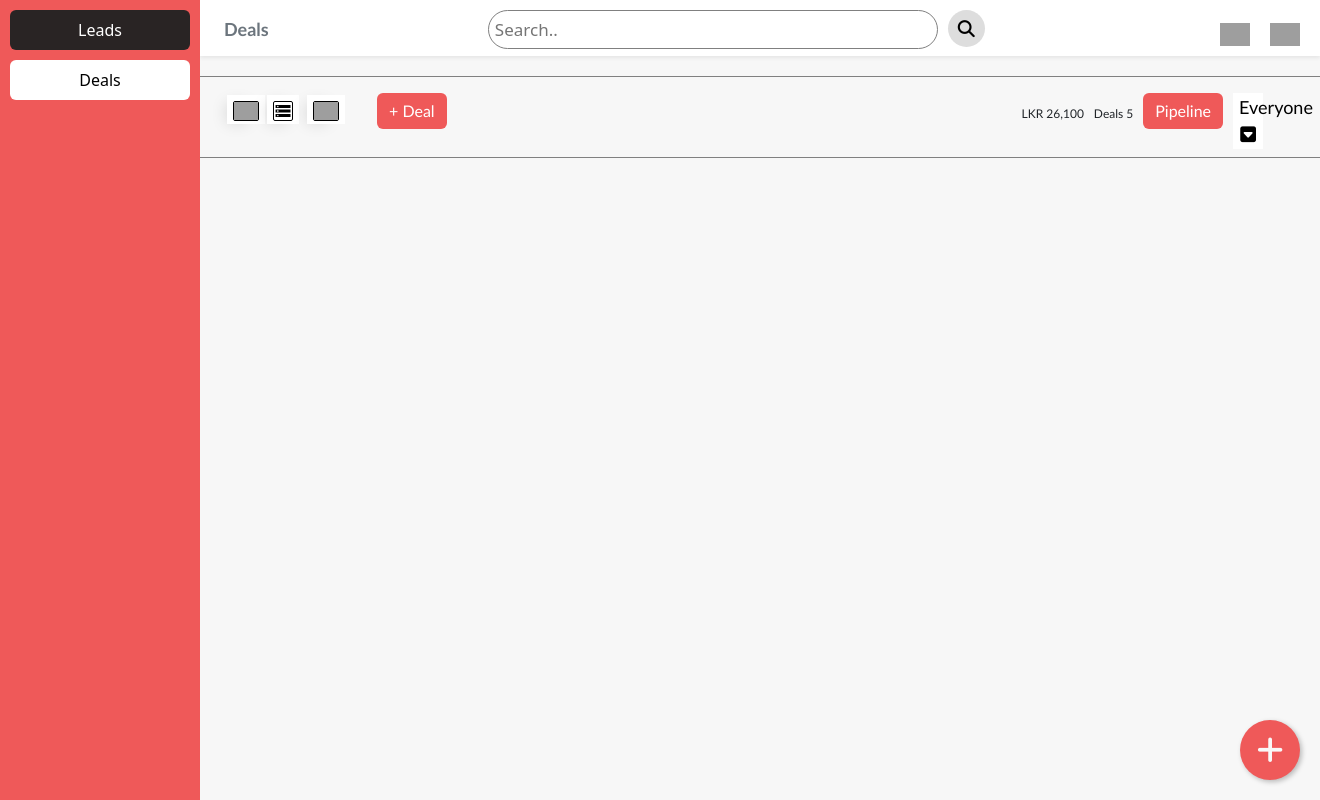
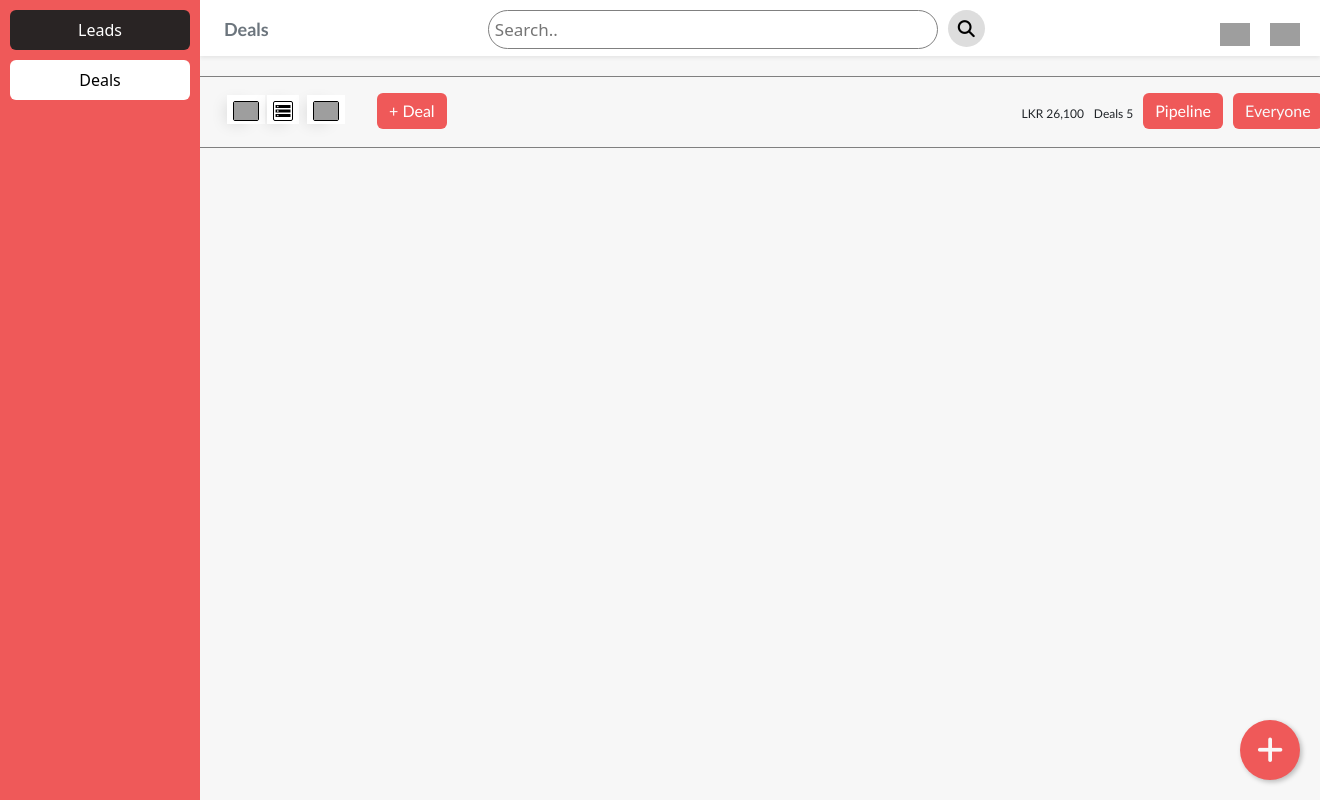
Before and after one commit to SmpManeth/pipedrive-php, a PHP site: page /pipedrive/dashboard.php in a window 1320 px wide. Run offline with PHP 8.4, Linux system fonts and the light colour scheme; the visitor is signed in with stand-in values (Sample User, id 1); data that the repository does not hold is empty; some libraries are stand-ins or nearby versions; grey boxes are pictures that could not be loaded.

Commit message:
everybutton

```diff
--- a/app/includes/deals.php
+++ b/app/includes/deals.php
@@ -151,6 +151,7 @@ $mob_typr = selectAll('phone_type')
 
 
 
+
          </div>
          <div>
 
@@ -180,10 +181,10 @@ $mob_typr = selectAll('phone_type')
             </ul>
          </div>
          <!--everyone dropdown list start-->
-         <div class="group_2">
-
-            <div class="dropdown2">
-               <button onclick="myFunction1()" class="dropbtn user everyone">Everyone<i class='fas fa-caret-square-down'></i></button>
+         <div class="group_2 dropdown">
+            <button type="button" onclick="myFunction1()" class="btn btn-primary-every">
+               Everyone
+            </button>
             <div id="myDropdown1" class="dropdown-content1 shadow-sm">
 
                <!--everyone button edit start dhanushka -->
@@ -218,7 +219,6 @@ $mob_typr = selectAll('phone_type')
                   </div>
                </div>
                <!--everyone button edit start dhanushka -->
-               </div>
             </div>
 
 
--- a/assets/css/style.css
+++ b/assets/css/style.css
@@ -58,7 +58,7 @@ position: relative;
   font-size: 12px;
   color: rgb(12, 0, 0);
   font-weight: 900;
-  background-color: #ef5959 !important;
+  background-color: #ef5959;
   border-radius: 5px;
   margin-left: 150px !important;
 }
@@ -335,15 +335,6 @@ position: relative;
 
   margin-right: 20px;
 }
-
-/* Dropdown Button */
-.dropbtn {
-  background-color: inherit;
-
-  border: none;
-  cursor: pointer;
-}
-
 /* The container <div> - needed to position the dropdown content */
 .dropdown {
   position: relative;
@@ -369,7 +360,7 @@ position: relative;
   width: 300px;
   overflow: auto;
   z-index: 1;
-  border: 1px solid red;
+
 }
 
 /* Links inside the dropdown */
@@ -447,8 +438,12 @@ position: relative;
 
                                                       /*Dhanushka Edit start everyone button */
 /*everyone button*/
--img .everyone{
-  background-color: red;
+button.btn.btn-primary-every{
+  color: #f8f9fa;
+}
+button.btn.btn-primary-every:hover{
+  transition: 0.7s;
+  background-color: #000807 !important;
 }
 /* Style the tab */
 .tab {
```
Lines whose indentation alone changed are shown as unchanged.
